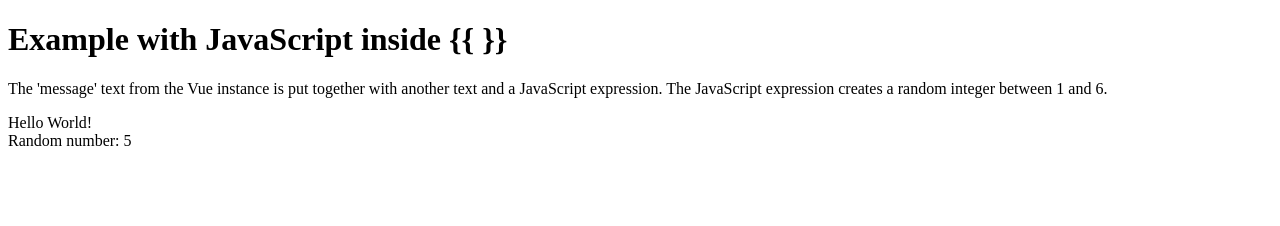
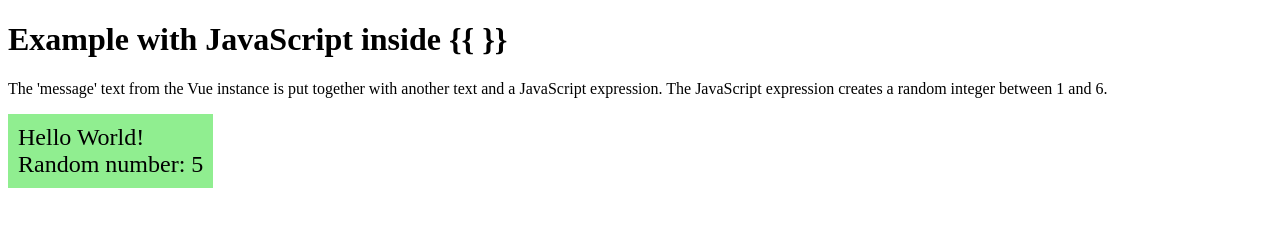
Before and after one commit to ceciliomichael/webprog-mi231-vuejs, a plain HTML site: page home/index.html in a window 1280 px wide. Drawn offline with nearby package versions, Linux system fonts and the light colour scheme.

Commit message:
Update index.html

```diff
--- a/home/index.html
+++ b/home/index.html
@@ -2,7 +2,7 @@
 <html>
 <head>
   <title>My first Vue page</title>
-  <link rel="stylesheet" href="css/style.css">
+  <link rel="stylesheet" href="css/styles.css">
 </head>
 <body>
 <h1>Example with JavaScript inside {{ }}</h1>
```
